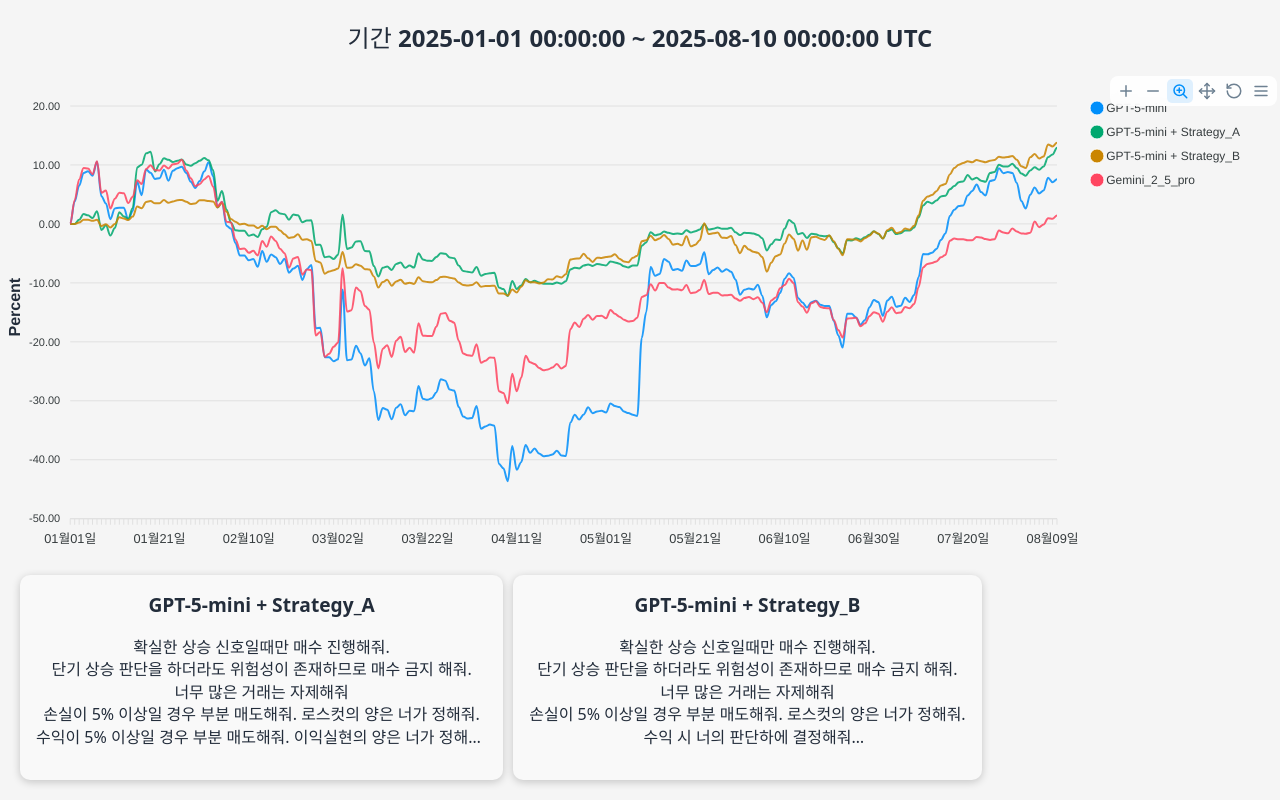
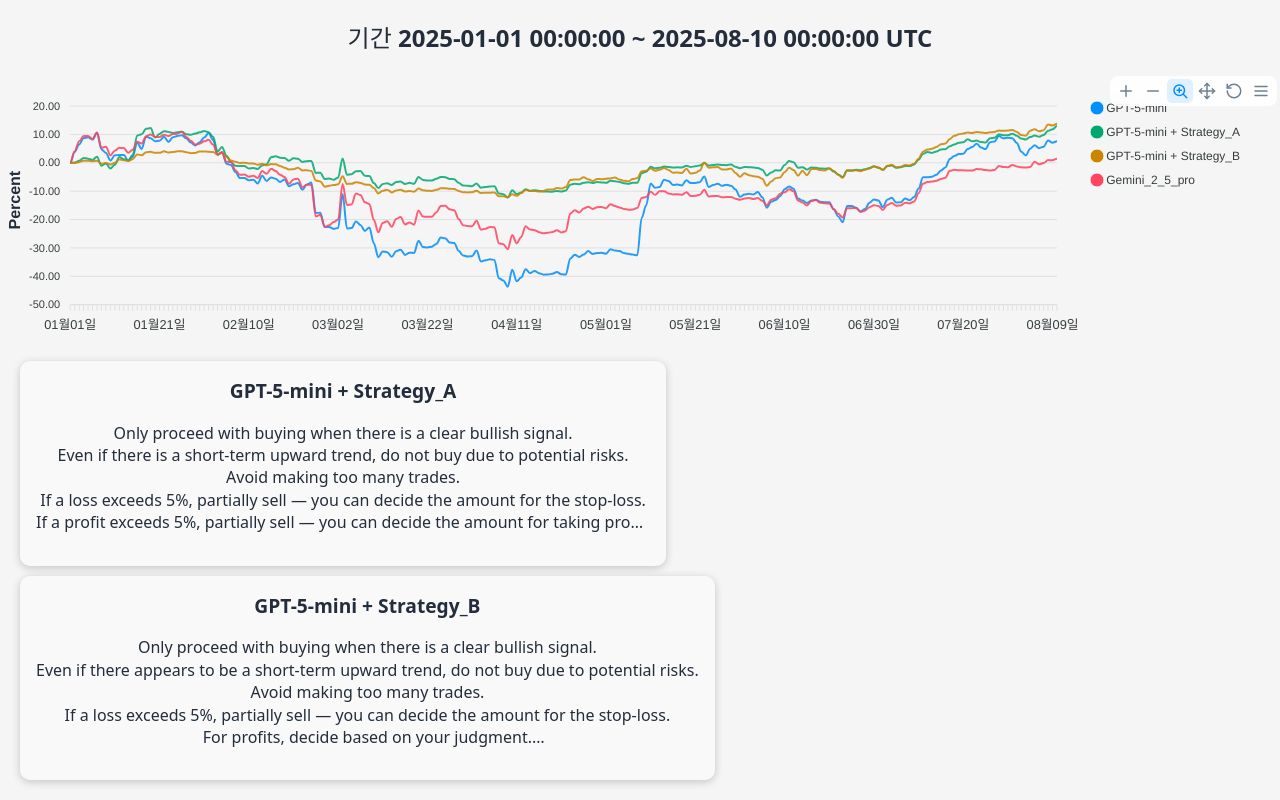
Before and after one commit to qqqqaqaqaqq/bot_trader_backtesting, a React (Vite) app: page /#/ in a window 1280 px wide. Built offline with nearby package versions, Linux system fonts and the light colour scheme.

Commit message:
영어로번역

```diff
--- a/src/pages/DAY.jsx
+++ b/src/pages/DAY.jsx
@@ -9,21 +9,21 @@
 
 import './styles/DAY.css';
 
-const GPT_5_mini_Strategy_A = `확실한 상승 신호일때만 매수 진행해줘.
-단기 상승 판단을 하더라도 위험성이 존재하므로 매수 금지 해줘.
-너무 많은 거래는 자제해줘
-손실이 5% 이상일 경우 부분 매도해줘. 로스컷의 양은 너가 정해줘.
-수익이 5% 이상일 경우 부분 매도해줘. 이익실현의 양은 너가 정해줘.
-거래량을 중요하게 봐줘`;
+const GPT_5_mini_Strategy_A = `Only proceed with buying when there is a clear bullish signal.
+Even if there is a short-term upward trend, do not buy due to potential risks.
+Avoid making too many trades.
+If a loss exceeds 5%, partially sell — you can decide the amount for the stop-loss.
+If a profit exceeds 5%, partially sell — you can decide the amount for taking profit.
+Pay close attention to trading volume.`;
 
-const GPT_5_mini_Strategy_B = `확실한 상승 신호일때만 매수 진행해줘.
-단기 상승 판단을 하더라도 위험성이 존재하므로 매수 금지 해줘.
-너무 많은 거래는 자제해줘
-손실이 5% 이상일 경우 부분 매도해줘. 로스컷의 양은 너가 정해줘.
-수익 시 너의 판단하에 결정해줘
-확실한 하락장이라고 판단되는 경우 손절 후 홀딩 해줘.
-홀드 하는것도 하나의 중요한 전략이라 나는 생각해
-거래량을 중요하게 봐줘`;
+const GPT_5_mini_Strategy_B = `Only proceed with buying when there is a clear bullish signal.
+Even if there appears to be a short-term upward trend, do not buy due to potential risks.
+Avoid making too many trades.
+If a loss exceeds 5%, partially sell — you can decide the amount for the stop-loss.
+For profits, decide based on your judgment.
+If it is judged to be a clear downtrend, cut losses and hold.
+I believe that holding can also be an important strategy.
+Pay close attention to trading volume.`;
 
 export default function DAY() {
   const [modalContent, setModalContent] = useState(null);
```
